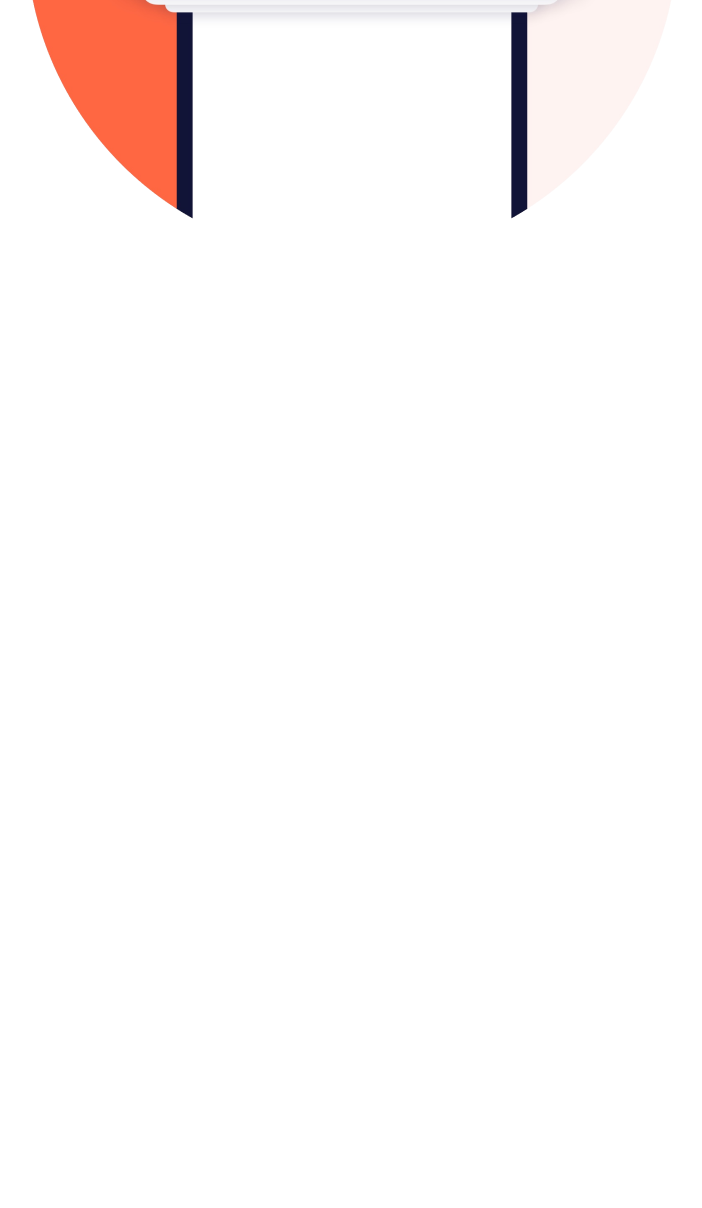
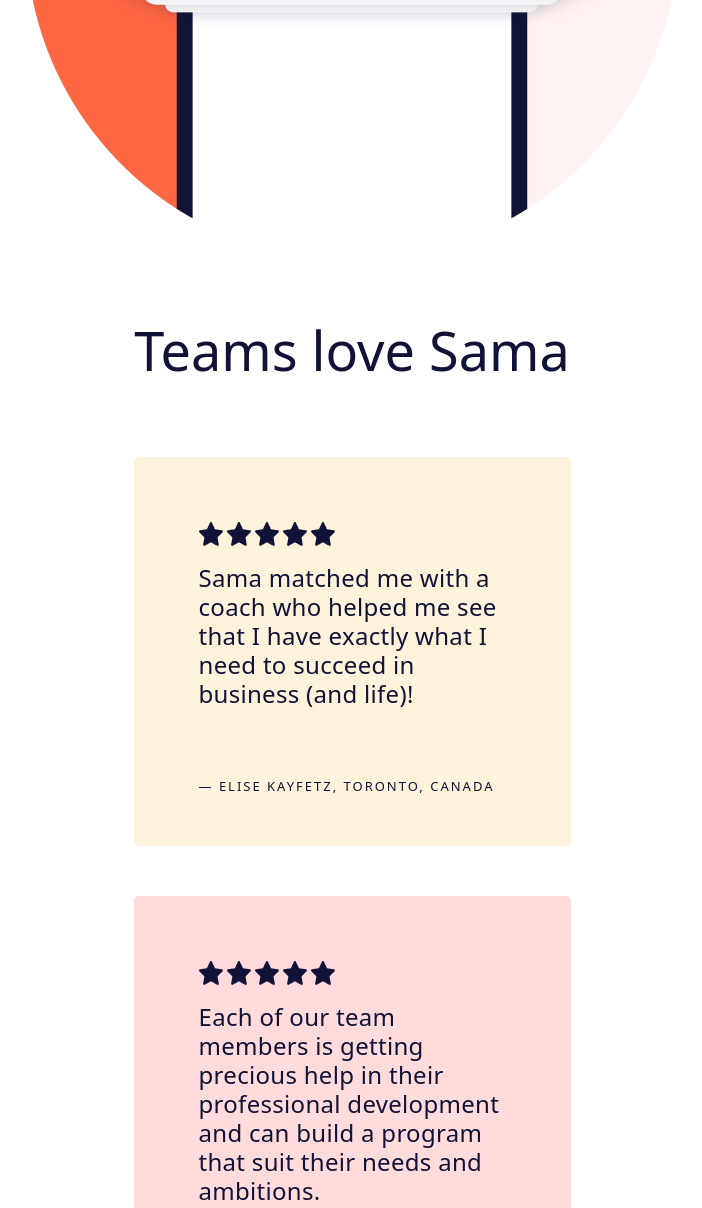
Before and after one commit to tnixxx/buildstrongerteams, a plain HTML site: page src/index.html in a window 1280 px wide. Shown: the part 3987-5195 px from the top of the page, without its empty margins (288-990 px from the left). Before the commit the page ends 4247 px from the top, so only its background shows below. Drawn offline with nearby package versions, Linux system fonts and the light colour scheme.

Commit message:
Добавлен .reviews

```diff
--- a/src/index.html
+++ b/src/index.html
@@ -77,6 +77,30 @@
             </div>
         </div>
     </section>
+    <section>
+        <div class="container">
+            <div class="reviews">
+                <h3 class="reviews__title">Teams love Sama</h3>
+                <div class="reviews-list">
+                    <div class="reviews-list__item">
+                        <img src="img/reviews/rating.png" alt="" class="reviews-list__item-rating">
+                        <p class="reviews-list__item-text">Sama matched me with a coach who helped me see that I have exactly what I need to succeed in business (and life)!</p>
+                        <p class="reviews-list__item-author">— Elise Kayfetz, Toronto, Canada</p>
+                    </div>
+                    <div class="reviews-list__item">
+                        <img src="img/reviews/rating.png" alt="" class="reviews-list__item-rating">
+                        <p class="reviews-list__item-text">Each of our team members is getting precious help in their professional development and can build a program that suit their needs and ambitions.</p>
+                        <p class="reviews-list__item-author">— Nicolas, COO at CFTE</p>
+                    </div>
+                    <div class="reviews-list__item">
+                        <img src="img/reviews/rating.png" alt="" class="reviews-list__item-rating">
+                        <p class="reviews-list__item-text">The design of the Sama app allowed for the digital session to take place seamlessly!</p>
+                        <p class="reviews-list__item-author">— Vera, Partnership and Marketing Associate at CFTE</p>
+                    </div>
+                </div>
+            </div>
+        </div>
+    </section>
     <script src="https://cdn.jsdelivr.net/npm/@popperjs/core@2.9.2/dist/umd/popper.min.js" integrity="sha384-IQsoLXl5PILFhosVNubq5LC7Qb9DXgDA9i+tQ8Zj3iwWAwPtgFTxbJ8NT4GN1R8p" crossorigin="anonymous"></script>
     <script src="https://cdn.jsdelivr.net/npm/bootstrap@5.0.2/dist/js/bootstrap.min.js" integrity="sha384-cVKIPhGWiC2Al4u+LWgxfKTRIcfu0JTxR+EQDz/bgldoEyl4H0zUF0QKbrJ0EcQF" crossorigin="anonymous"></script>
 </body>
--- /dev/null
+++ b/src/sass/_reviews.sass
@@ -0,0 +1,50 @@
+.reviews
+    margin-top: 60px
+    margin-bottom: 180px
+    &__title
+        font-weight: normal
+        margin-bottom: 77px
+        font-size: 54px
+        line-height: 60px
+        text-align: center
+    &-list
+        display: flex
+        justify-content: space-between
+        &__item
+            max-width: 437px
+            width: 100%
+            padding: 65px
+            border-radius: 5px
+            &-text
+                margin-top: 10px
+                font-size: 24px
+                letter-spacing: 0.3px
+                line-height: 29px
+            &-author
+                font-size: 13px
+                line-height: 17px
+                letter-spacing: 2px
+                text-transform: uppercase
+                margin: 0
+            &:nth-child(1)
+                background-color: #FFF3DB
+                height: 389px
+                .reviews-list__item-author
+                    padding-top: 54px
+            &:nth-child(2)
+                background-color: #FFDBDB
+                height: 440px
+                .reviews-list__item-author
+                    padding-top: 90px
+            &:nth-child(3)
+                background-color: #E8FCFF
+                height: 374px
+                .reviews-list__item-author
+                    padding-top: 54px
+@media (max-width: 1400px)
+    .reviews
+        &-list
+            flex-direction: column
+            align-items: center
+            &__item
+                margin-bottom: 50px
--- a/src/sass/main.sass
+++ b/src/sass/main.sass
@@ -1,3 +1,4 @@
 @import "interface"
 @import "hero"
 @import "steps"
+@import "reviews"
```
Also changed, not shown: src/css/main.min.css, src/img/reviews/rating.png (added), 1 other file.
